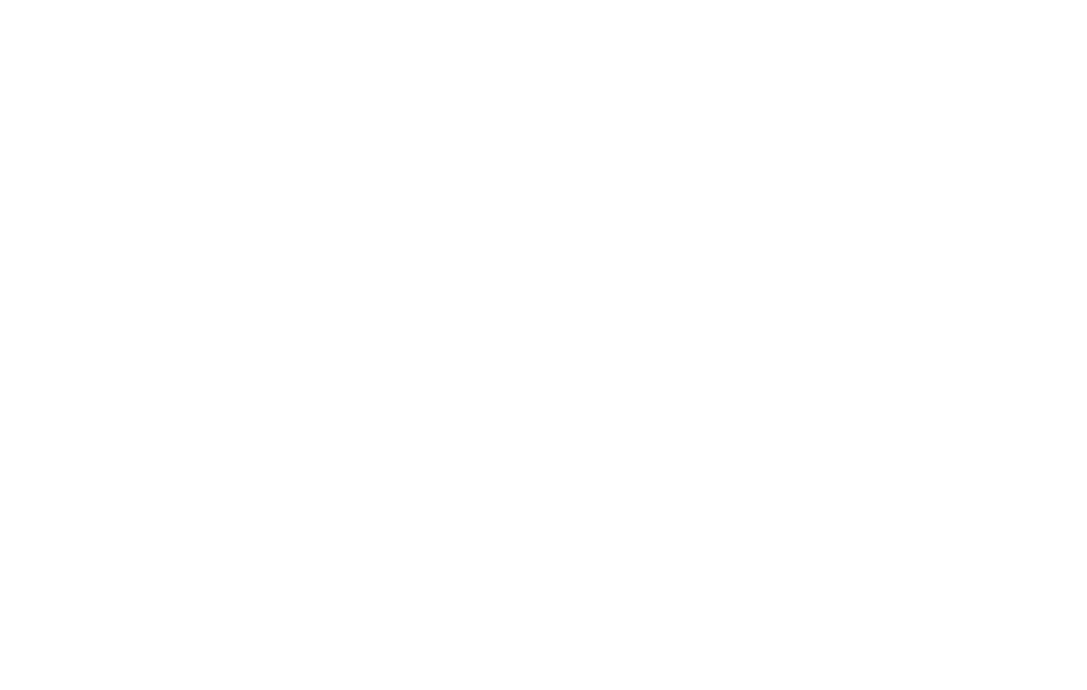
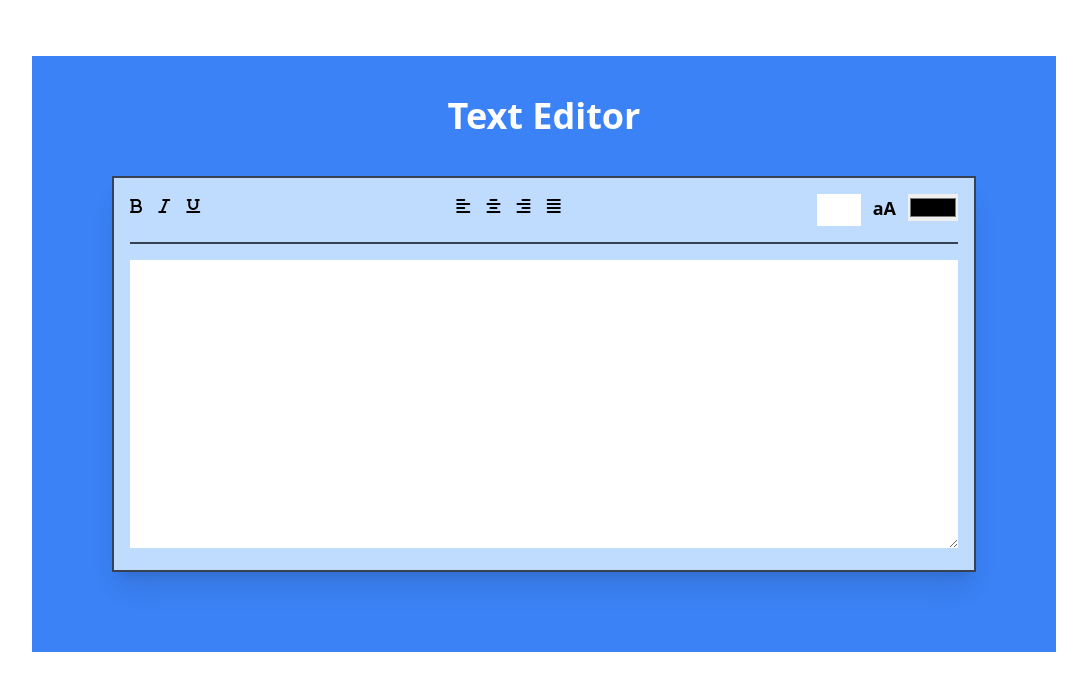
Before and after one commit to imtiazsakib15/text-editor, a plain HTML site: page index.html in a window 1280 px wide. Shown: the whole page, without its empty margins (96-1183 px from the left). Drawn offline with nearby package versions, Linux system fonts and the light colour scheme.

Commit message:
design complete

```diff
--- a/index.html
+++ b/index.html
@@ -1,11 +1,49 @@
 <!DOCTYPE html>
 <html lang="en">
-<head>
-    <meta charset="UTF-8">
-    <meta name="viewport" content="width=device-width, initial-scale=1.0">
+  <head>
+    <meta charset="UTF-8" />
+    <meta name="viewport" content="width=device-width, initial-scale=1.0" />
     <title>Text Editor</title>
-</head>
-<body>
+    <script src="https://cdn.tailwindcss.com"></script>
+  </head>
+  <body>
+    <main class="bg-blue-500 max-w-5xl mx-auto mt-14 p-10">
+      <h1 class="text-center text-white text-4xl font-semibold">Text Editor</h1>
+      <div class="border-2 border-gray-700 shadow-xl m-10">
+        <div class="bg-blue-200 p-4">
+          <div
+            class="flex justify-between border-b-2 border-gray-700 mb-4 pb-4"
+          >
+            <div class="space-x-3">
+              <a href=""><i class="fa-solid fa-bold"></i></a>
+              <a href=""><i class="fa-solid fa-italic"></i></a>
+              <a href=""><i class="fa-solid fa-underline"></i></a>
+            </div>
 
-</body>
+            <div class="space-x-3">
+              <a href=""><i class="fa-solid fa-align-left"></i></a>
+              <a href=""><i class="fa-solid fa-align-center"></i></a>
+              <a href=""><i class="fa-solid fa-align-right"></i></a>
+              <a href=""><i class="fa-solid fa-align-justify"></i></a>
+            </div>
+
+            <div class="flex space-x-3">
+              <input class="w-11 p-1" type="number" />
+              <a class="font-bold text-lg" href="">aA</a>
+              <input type="color" />
+            </div>
+          </div>
+
+          <div>
+            <textarea class="w-full h-72" name="" id=""></textarea>
+          </div>
+        </div>
+      </div>
+    </main>
+
+    <script
+      src="https://kit.fontawesome.com/363766ac37.js"
+      crossorigin="anonymous"
+    ></script>
+  </body>
 </html>
--- /dev/null
+++ b/tailwind.config.js
@@ -0,0 +1,8 @@
+/** @type {import('tailwindcss').Config} */
+module.exports = {
+    content: ["./src/**/*.{html,js}"],
+    theme: {
+      extend: {},
+    },
+    plugins: [],
+  }
```
